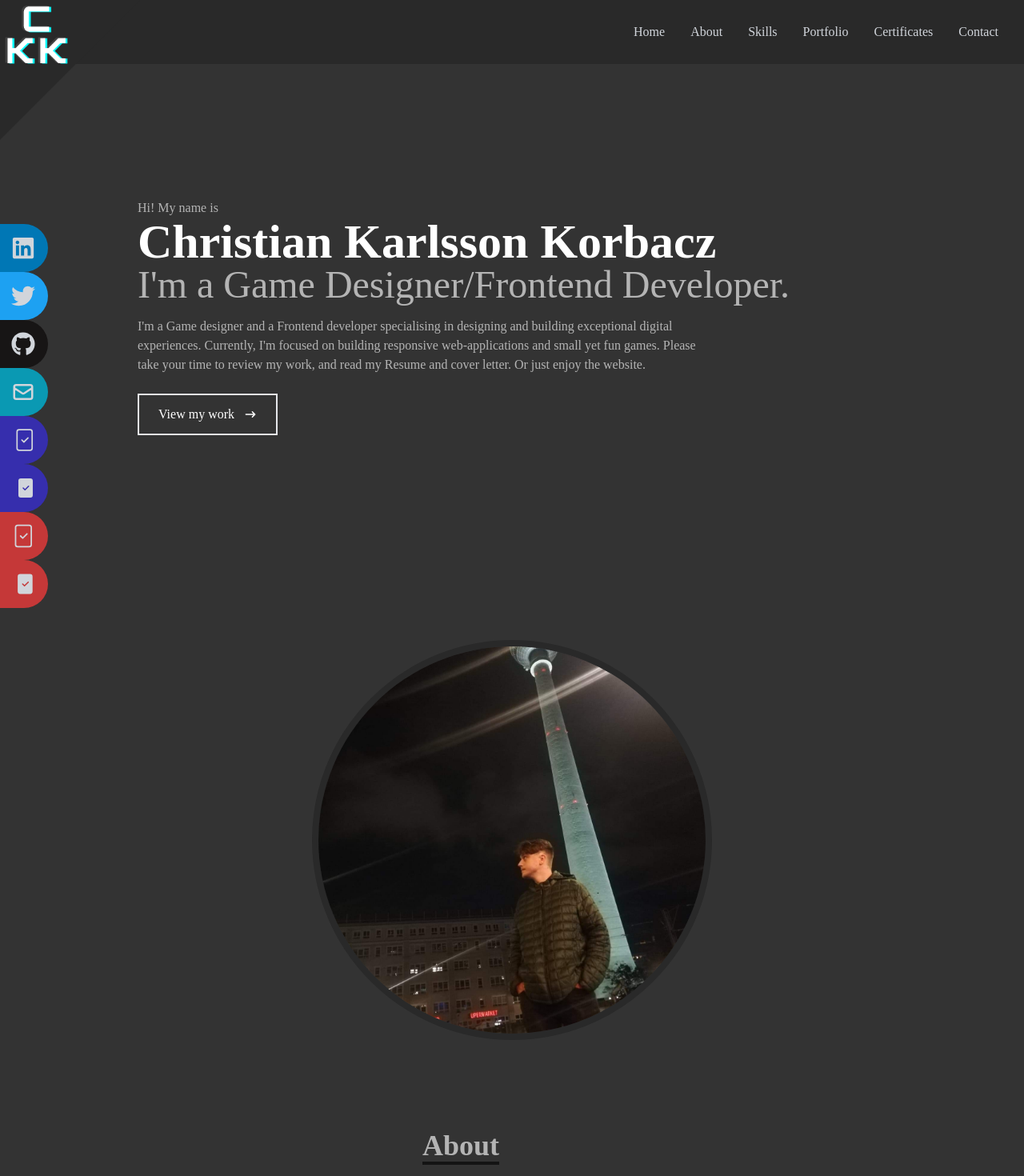
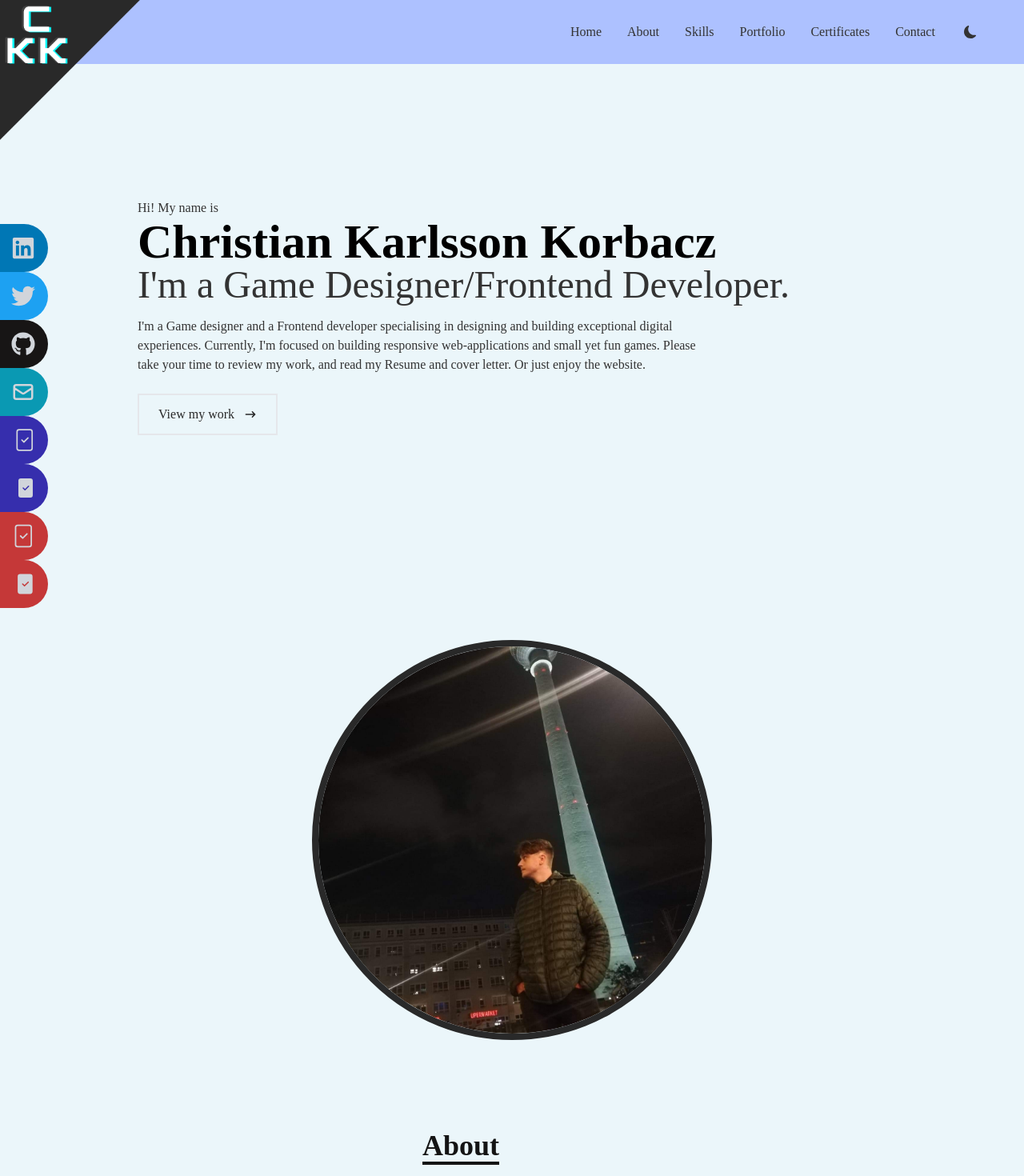
Before and after one commit to BarilChaton/CKK, a React (Create React App) app: page / in a window 1280 px wide. Shown: the top 1470 px of the page at 80% size. Built offline with nearby package versions, Linux system fonts and the light colour scheme; the HTML template or start-up script is replaced by a standard one.

Commit message:
working with dark/light mode

```diff
--- a/public/index.html
+++ b/public/index.html
@@ -26,7 +26,7 @@
     -->
     <title>Christian Karlsson Korbacz</title>
   </head>
-  <body>
+  <body class="dark">
     <noscript>You need to enable JavaScript to run this app.</noscript>
     <div id="root"></div>
     <!--
--- a/src/App.js
+++ b/src/App.js
@@ -8,6 +8,7 @@ import Certificates from "./components/Certificates";
 
 
 function App() {
+
   return (
     <div>
       <Navbar />
--- a/src/components/About.jsx
+++ b/src/components/About.jsx
@@ -3,7 +3,7 @@ import ProfilePic from '../assets/Background.jpg'
 
 const About = () => {
   return (
-    <div name='about' className='w-full h-full bg-[#333333] text-[#b4b4b4]'>
+    <div name='about' className='w-full h-full bg-lightModeMainColor text-lightModeTitle2Color dark:bg-darkModeMainColor dark:text-darkModeTitle2Color'>
       <div className='flex justify-center mb-16'>
         <img className='mb-12 rounded-full border-8 border-[#292929] ' src={ProfilePic} alt="My Image" style={{width: '500px'}}/>
       </div>
--- a/src/components/Certificates.jsx
+++ b/src/components/Certificates.jsx
@@ -3,7 +3,7 @@ import UDACert from '../assets/unity-certified-user-artist.png'
 
 const Certificates = () => {
   return (
-    <div name='certificates' className='w-full h-screen bg-[#333333] text-[#b4b4b4]'>
+    <div name='certificates' className='w-full h-screen bg-lightModeMainColor text-lightModeTitle2Color dark:bg-darkModeMainColor dark:text-darkModeTitle2Color'>
         {/* Container */}
         <div className='max-w-[1000px] mx-auto p-4 flex flex-col justify-center w-full h-full'>
             <div>
--- a/src/components/Contact.jsx
+++ b/src/components/Contact.jsx
@@ -2,16 +2,16 @@ import React from 'react'
 
 const Contact = () => {
   return (
-    <div name='contact' className='w-full md:h-screen bg-[#333333] flex justify-center items-center p-4'>
+    <div name='contact' className='w-full md:h-screen bg-lightModeMainColor dark:bg-darkModeMainColor flex justify-center items-center p-4'>
         <form method='POST' action="https://getform.io/f/7ef2199f-c426-4cd9-a9f2-08b3a0849101" className='flex flex-col max-w-[600px] w-full mb-20'>
             <div className='pb-8'>
-                <p className='text-4xl font-bold inline border-b-4 border-[#141414] text-[#b4b4b4]'>Contact</p>
-                <p className='text-[#b4b4b4] py-4'>// Submit the form below to get in touch.</p>
+                <p className='text-4xl font-bold inline border-b-4 border-[#141414] text-lightModeTitle2Color dark:text-darkModeTitle2Color'>Contact</p>
+                <p className=' dark:text-darkModeTitle2Color py-4'>// Submit the form below to get in touch.</p>
             </div>
             <input className='p-2 bg-[#7e7e7e] placeholder:text-white rounded-md hover:bg-[#424242] duration-500' type="text" placeholder='Jane Doe' name='name' />
             <input className='my-4 p-2 placeholder:text-white bg-[#7e7e7e] rounded-md hover:bg-[#424242] duration-500' type="email" placeholder='jane@doe.com' name='email' />
             <textarea className='p-2 bg-[#7e7e7e] placeholder:text-white rounded-md hover:bg-[#424242] duration-500' name="message" rows="10" placeholder='Message me!'></textarea>
-            <button className='text-white border-2 hover:bg-[#141414] hover:border-[#141414] px-4 py-3 my-8 mx-auto flex items-center rounded-md'>Let's Collaborate!</button>
+            <button className='text-black dark:text-white border-2 hover:bg-black hover:text-white hover:border-black dark:hover:bg-[#141414] dark:hover:border-[#141414] px-4 py-3 my-8 mx-auto flex items-center rounded-md'>Let's Collaborate!</button>
         </form>
     </div>
   )
--- a/src/components/Home.jsx
+++ b/src/components/Home.jsx
@@ -4,18 +4,18 @@ import {Link} from 'react-scroll'
 
 const Home = () => {
   return (
-    <div name='home' className='w-full h-screen bg-[#333333]'>
+    <div name='home' className='w-full h-screen bg-lightModeMainColor dark:bg-darkModeMainColor'>
 
         {/* Container */}
         <div className='max-w-[1000px] mx-auto px-8 flex flex-col justify-center h-full'>
-            <p className='text-[#b4b4b4]'>Hi! My name is</p>
-            <h1 className='text-4xl sm:text-6xl font-bold text-white'>Christian Karlsson Korbacz</h1>
-            <h2 className='text-3xl sm:text-5xl text-[#b4b4b4]'>I'm a Game Designer/Frontend Developer.</h2>
-            <p className='text-[#b4b4b4] py-4 max-w-[700px]'>I'm a Game designer and a Frontend developer specialising in designing and building
+            <p className=' first-line:text-lightModeTextColor dark:first-line:text-darkModeTextColor'>Hi! My name is</p>
+            <h1 className='text-4xl sm:text-6xl font-bold dark:text-darkModeTitleColor'>Christian Karlsson Korbacz</h1>
+            <h2 className='text-3xl sm:text-5xl text-lightModeTextColor dark:text-darkModeTextColor'>I'm a Game Designer/Frontend Developer.</h2>
+            <p className='text-lightModeTextColor dark:text-darkModeTextColor py-4 max-w-[700px]'>I'm a Game designer and a Frontend developer specialising in designing and building
             exceptional digital experiences. Currently, I'm focused on building responsive web-applications
             and small yet fun games. Please take your time to review my work, and read my Resume and cover letter. Or just enjoy the website.</p>
             <div>
-                <button className='text-white group border-2 px-6 py-3 my-2 flex items-center hover:bg-[#292929] hover:border-[#292929]'>
+                <button className='text-lightModeTitleColor dark:text-darkModeTitleColor group border-2 px-6 py-3 my-2 flex items-center hover:bg-lightModeSecColor hover:border-lightModeSecColor dark:hover:bg-darkModeSecColor dark:hover:border-darkModeSecColor'>
                   <Link to="portfolio" smooth={true} duration={500}>
                     View my work
                   </Link>
--- a/src/components/Navbar.jsx
+++ b/src/components/Navbar.jsx
@@ -1,7 +1,7 @@
 import React, {useState} from 'react'
 import {FaBars, FaTimes, FaGithub, FaLinkedin, FaTwitter} from 'react-icons/fa'
 import {HiOutlineMail, HiOutlineDocumentText} from 'react-icons/hi'
-import {BsFileCheck, BsFileCheckFill} from 'react-icons/bs'
+import {BsFileCheck, BsFileCheckFill, BsMoonFill, BsFillSunFill, BsSunFill} from 'react-icons/bs'
 import Logo from '../assets/CK.png'
 import {Link} from 'react-scroll'
 import resumeSV from '../files/ChristianKarlssonKorbaczCVSvenska.pdf'
@@ -12,9 +12,10 @@ import coverletterEN from '../files/ChristianKarlssonKorbaczCLEnglish.pdf'
 const Navbar = () => {
     const [nav, setNav] = useState(false)
     const handleClick = () => setNav(!nav)
+    const [darkToggle, setDarkToggle] = useState(false)
 
   return (
-    <div className='fixed w-full h-[80px] flex justify-between items-center px-4 bg-[#292929] text-gray-300'>
+    <div className={`fixed w-full h-[80px] flex justify-between items-center px-4 bg-lightModeSecColor text-lightModeTextColor dark:bg-darkModeSecColor dark:text-darkModeTextColor ${darkToggle ? 'dark' : ''}`}>
         <div className='w-full place-self-start -ml-4'>
             <img src={Logo} alt="Logo Image" style={{width: '175px'}}/>
         </div>
@@ -54,13 +55,17 @@ const Navbar = () => {
           </li>
         </ul>
 
+        <div onClick={() => setDarkToggle(!darkToggle)} className='h-[70px] w-[70px] flex items-center mx-5 right-0'>
+          {!darkToggle ? <BsMoonFill/> : <BsSunFill/> }
+        </div>
+
         {/* Hamburger */}
         <div onClick={handleClick} className='md:hidden z-10'>
           {!nav ? <FaBars /> : <FaTimes />}
         </div>
 
         {/* Mobile Menu */}
-        <ul className={!nav ? 'hidden' : 'absolute top-0 left-0 w-full h-screen bg-[#292929] flex flex-col justify-center items-center'}>
+        <ul className={!nav ? 'hidden' : 'absolute top-0 left-0 w-full h-screen bg-lightModeSecColor dark:bg-darkModeSecColor flex flex-col justify-center items-center'}>
           <li className='py-6 text-4xl'>
             <Link onClick={handleClick} to="home" smooth={true} duration={500}>
               Home
--- a/src/components/Portfolio.jsx
+++ b/src/components/Portfolio.jsx
@@ -11,7 +11,7 @@ import AssetTrackerDL from '../files/KWABConsoleAssetTracker.zip'
 
 const Work = () => {
   return (
-    <div name='portfolio' className='w-full md:h-screen bg-[#333333] text-[#b4b4b4]'>
+    <div name='portfolio' className='w-full md:h-screen bg-lightModeMainColor text-lightModeTitle2Color dark:bg-darkModeMainColor darktext-darkModeTitle2Color'>
         <div className='max-w-[1000px] mx-auto p-4 flex flex-col justify-center w-full h-full'>
             <div className='pb-8'>
                 <p className='text-4xl font-bold inline border-b-4 border-[#141414]'>Portfolio</p>
--- a/src/components/Skills.jsx
+++ b/src/components/Skills.jsx
@@ -16,7 +16,7 @@ import Aseprite from '../assets/aseprite.png';
 
 const Skills = () => {
   return (
-    <div name='skills' className='w-full h-screen bg-[#333333] text-[#b4b4b4]'>
+    <div name='skills' className='w-full h-screen bg-lightModeMainColor text-lightModeTitle2Color dark:bg-darkModeMainColor dark:text-darkModeTitle2Color'>
         {/* Container */}
         <div className='max-w-[1000px] mx-auto p-4 flex flex-col justify-center w-full h-full'>
             <div>
--- /dev/null
+++ b/src/utils/theme.js
@@ -0,0 +1,5 @@
+if (localStorage.theme === 'dark' || (!('theme' in localStorage) && window.matchMedia('(prefers-color-scheme: dark)').matches)){
+    document.documentElement.classList.add('dark')
+} else {
+    document.documentElement.classList.add('light')
+}
--- a/tailwind.config.js
+++ b/tailwind.config.js
@@ -1,7 +1,26 @@
 module.exports = {
+  experimental: {
+    darkModeVariant: true
+  },
+  dark: 'class',
   content: ["./src/**/*.{js,jsx,ts,tsx}"],
   theme: {
-    extend: {},
+    extend: {
+      backgroundColor: {
+        darkModeMainColor: '#333333',
+        darkModeSecColor: '#292929',
+        lightModeMainColor: '#EBF6FA',
+        lightModeSecColor: '#ADC1FF'
+      },
+      textColor: {
+        darkModeTextColor: '#D1D5DB',
+        darkModeTitleColor: '#FFFFFF',
+        darkModeTitle2Color: '#b4b4b4',
+        lightModeTextColor: '#333333',
+        lightModeTitleColor: '#292929',
+        lightModeTitle2Color: '#141414'
+      }
+    },
   },
   plugins: [],
 }
```
